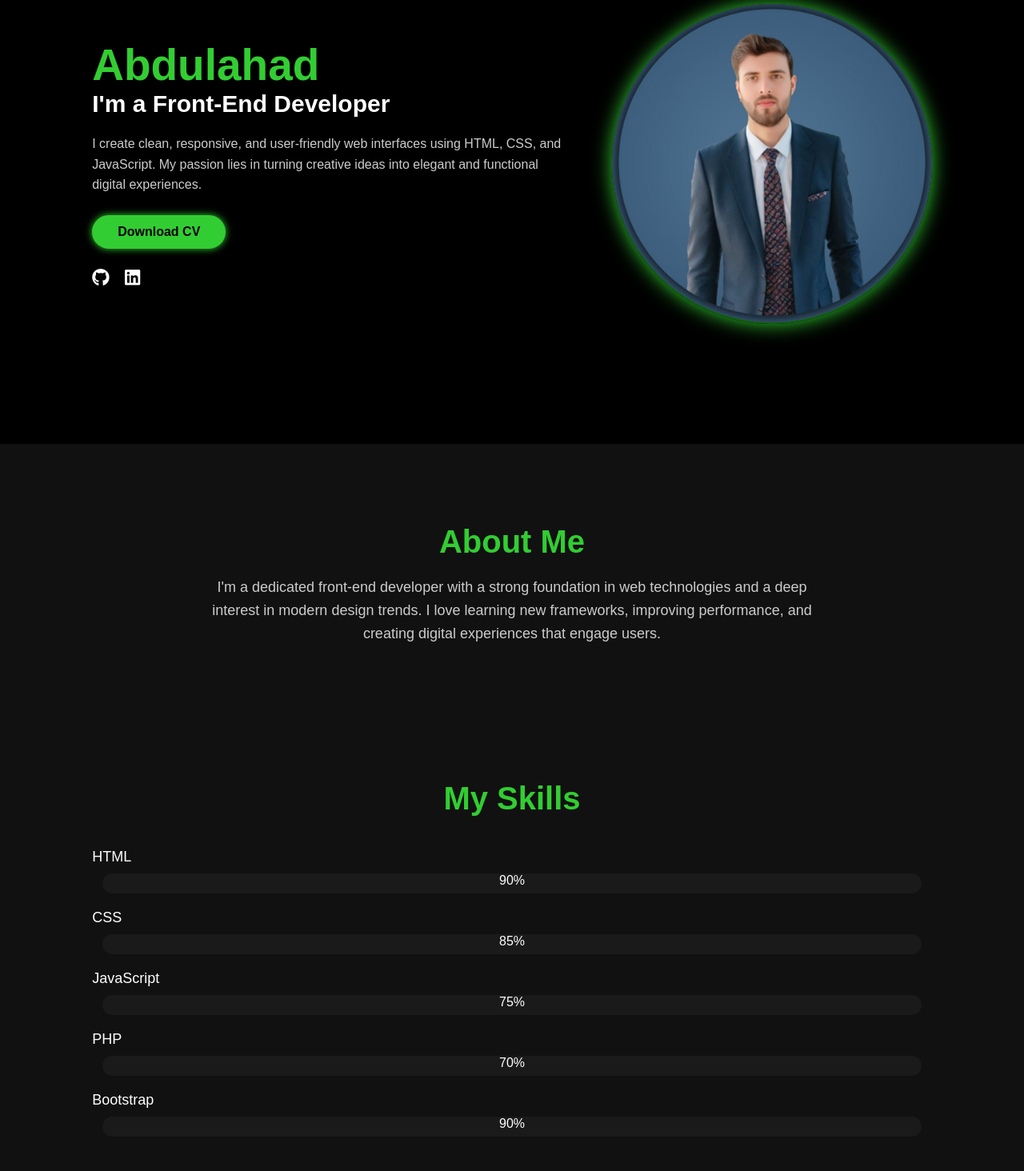
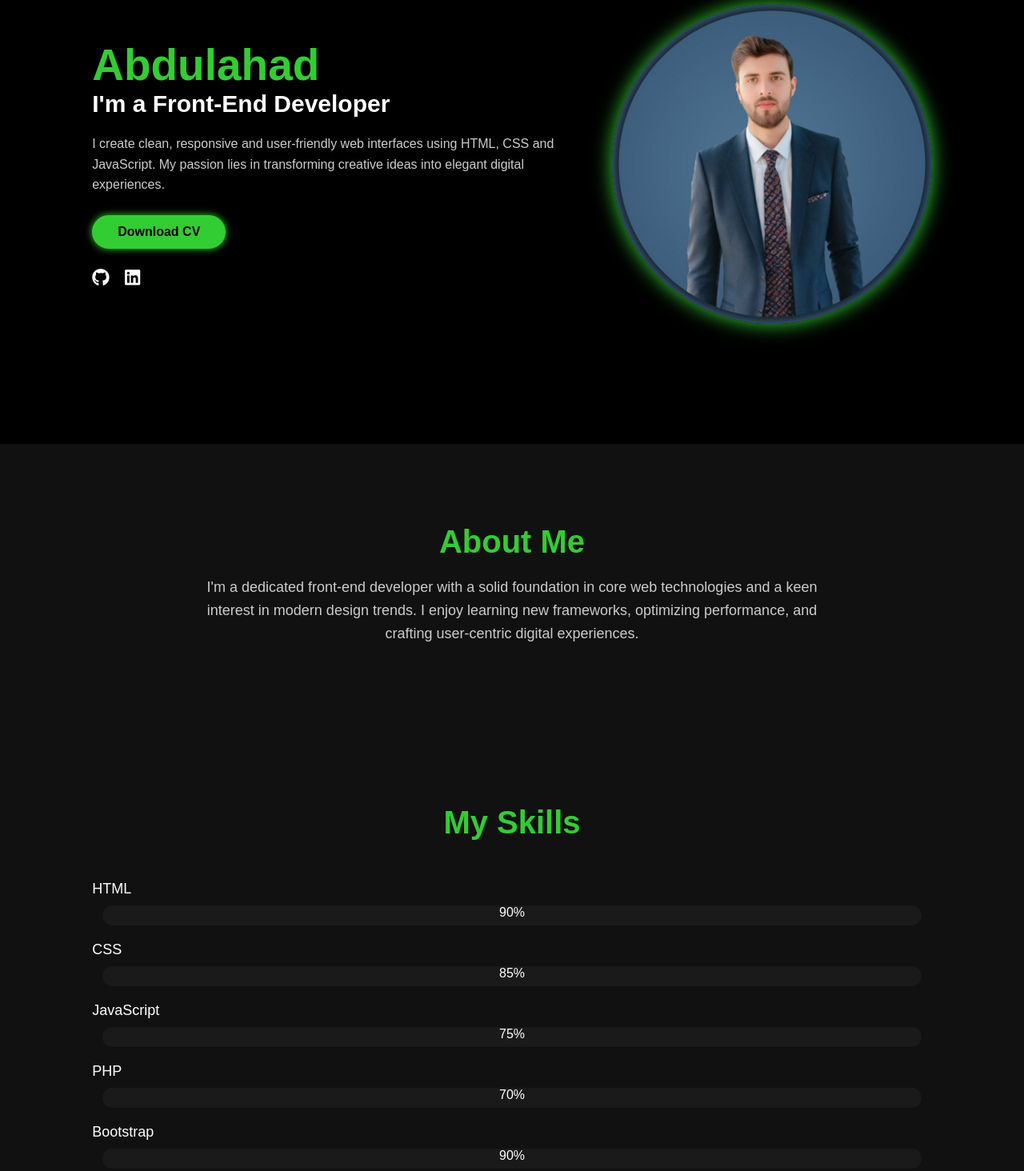
Before and after one commit to abdulahadwarraichweb-debug/Professional-portfolio-website, a plain HTML site: page index.html in a window 1280 px wide. Shown: the part 245-1709 px from the top of the page at 80% size. Drawn offline with Linux system fonts and the light colour scheme.

Commit message:
Update index.html

```diff
--- a/index.html
+++ b/index.html
@@ -1,17 +1,15 @@
 <!DOCTYPE html>
 <html lang="en">
-
 <head>
   <meta charset="UTF-8">
-  <meta name="viewport" content="width=device-width, initial-scale=1.0">
+  <meta name="viewport" content="width=device-width, initial-scale=1">
   <title>Abdulahad | Portfolio</title>
 
   <!-- Font Awesome -->
   <link rel="stylesheet"
         href="https://cdnjs.cloudflare.com/ajax/libs/font-awesome/6.5.2/css/all.min.css"
         crossorigin="anonymous" referrerpolicy="no-referrer">
-
-  <!-- External CSS -->
+  <!-- Your custom CSS -->
   <link rel="stylesheet" href="style.css">
 </head>
 
@@ -20,7 +18,7 @@
   <!-- Navigation Bar -->
   <nav class="navbar">
     <a href="#" class="logo">Portfolio</a>
-    <ul class="item">
+    <ul class="nav-items">
       <li><a href="#home" class="active">Home</a></li>
       <li><a href="#about">About</a></li>
       <li><a href="#portfolio">Projects</a></li>
@@ -35,13 +33,11 @@
       <h1>Abdulahad</h1>
       <h2>I'm a Front-End Developer</h2>
       <p>
-        I create clean, responsive, and user-friendly web interfaces using HTML, CSS, and JavaScript.
-        My passion lies in turning creative ideas into elegant and functional digital experiences.
+        I create clean, responsive and user-friendly web interfaces using HTML, CSS and JavaScript.
+        My passion lies in transforming creative ideas into elegant digital experiences.
       </p>
 
-      <div class="button">
       <a href="Resume.pdf" class="btn">Download CV</a>
-      </div>
 
       <div class="social-icons">
         <a href="https://github.com/dashboard"><i class="fab fa-github"></i></a>
@@ -50,9 +46,7 @@
     </div>
 
     <div class="imgcicle">
-      <div class="imgbox">
-        <img class="Profile" src="Abdulahad.jpg" alt="Abdulahad Profile Picture">
-      </div>
+      <img class="Profile" src="Abdulahad.jpg" alt="Profile Picture">
     </div>
   </section>
 
@@ -60,43 +54,34 @@
   <section class="about" id="about">
     <h2>About Me</h2>
     <p>
-      I'm a dedicated front-end developer with a strong foundation in web technologies and a deep interest in modern design trends.
-      I love learning new frameworks, improving performance, and creating digital experiences that engage users.
+      I'm a dedicated front-end developer with a solid foundation in core web technologies and a keen interest in modern design trends.
+      I enjoy learning new frameworks, optimizing performance, and crafting user-centric digital experiences.
     </p>
   </section>
 
   <!-- Skills Section -->
-  <section class="skills" id="skills" style="background-color:#111; padding:70px 0;">
-    <div class="container">
-      <h2 class="text-center" style="color:limegreen; margin-bottom:40px;">My Skills</h2>
-
-      <div class="skill-grid">
-
+  <section class="skills" id="skills">
+    <h2>My Skills</h2>
+    <div class="skill-list">
       <div class="skill-item">
         <h5>HTML</h5>
-          <div class="progress"><span style="width:90%;">90%</span></div>
+        <div class="progress"><span style="width: 90%;">90%</span></div>
       </div>
-
       <div class="skill-item">
         <h5>CSS</h5>
-          <div class="progress"><span style="width:85%;">85%</span></div>
+        <div class="progress"><span style="width: 85%;">85%</span></div>
       </div>
-
       <div class="skill-item">
         <h5>JavaScript</h5>
-          <div class="progress"><span style="width:75%;">75%</span></div>
+        <div class="progress"><span style="width: 75%;">75%</span></div>
       </div>
-
       <div class="skill-item">
         <h5>PHP</h5>
-          <div class="progress"><span style="width:70%;">70%</span></div>
+        <div class="progress"><span style="width: 70%;">70%</span></div>
       </div>
-
       <div class="skill-item">
         <h5>Bootstrap</h5>
-          <div class="progress"><span style="width:90%;">90%</span></div>
-        </div>
-
+        <div class="progress"><span style="width: 90%;">90%</span></div>
       </div>
     </div>
   </section>
@@ -110,8 +95,7 @@
       <div class="project-card">
         <img src="project1.jpg" alt="Project 1">
         <h3>Portal Website</h3>
-  <p>Responsive web design using HTML, CSS.</p>
-
+        <p>Responsive web design using HTML and CSS.</p>
         <a href="https://abdulahadwarraichweb-debug.github.io/portal-website/"
            class="view-btn" target="_blank">
           View Project
@@ -124,7 +108,7 @@
         <h3>Portfolio</h3>
         <p>Interactive portfolio website with animations and effects.</p>
         <a href="https://abdulahadwarraichweb-debug.github.io/My-portfolio-website/"
-           class="view-project-btn" target="_blank">
+           class="view-btn" target="_blank">
           View Project
         </a>
       </div>
@@ -136,25 +120,21 @@
   <section class="services" id="services">
     <h2>Services</h2>
     <div class="service-container">
-
       <div class="service-card">
         <i class="fas fa-code"></i>
         <h3>Web Development</h3>
         <p>Building responsive and modern websites using HTML, CSS, and JavaScript.</p>
       </div>
-
       <div class="service-card">
         <i class="fas fa-paint-brush"></i>
         <h3>UI/UX Design</h3>
         <p>Designing clean and user-friendly interfaces for web applications.</p>
       </div>
-
       <div class="service-card">
         <i class="fas fa-mobile-alt"></i>
         <h3>Responsive Design</h3>
         <p>Ensuring compatibility and perfect layout on all screen sizes.</p>
       </div>
-
     </div>
   </section>
 
@@ -162,7 +142,6 @@
   <section class="contact" id="contact">
     <h2>Contact Me</h2>
     <p>Interested in working together? Feel free to reach out!</p>
-
     <form class="contact-form">
       <input type="text" placeholder="Your Name" required>
       <input type="email" placeholder="Your Email" required>
@@ -178,5 +157,4 @@
 
   <script src="script.js"></script>
 </body>
-
 </html>
```
Lines whose indentation alone changed are shown as unchanged.
